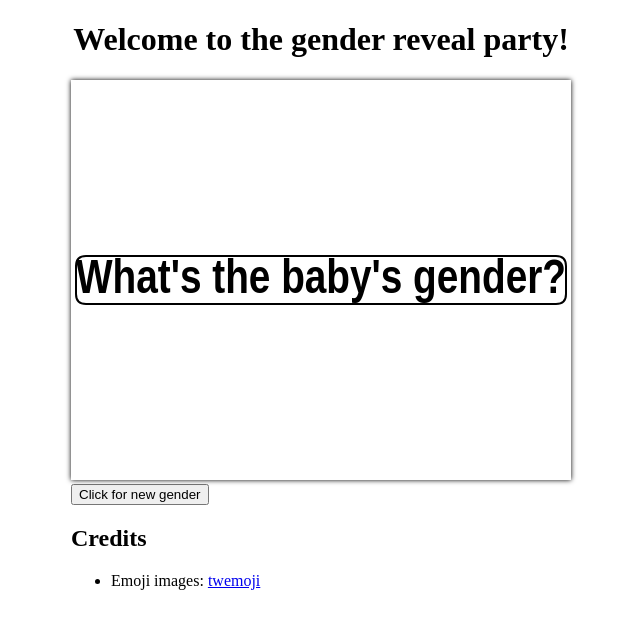
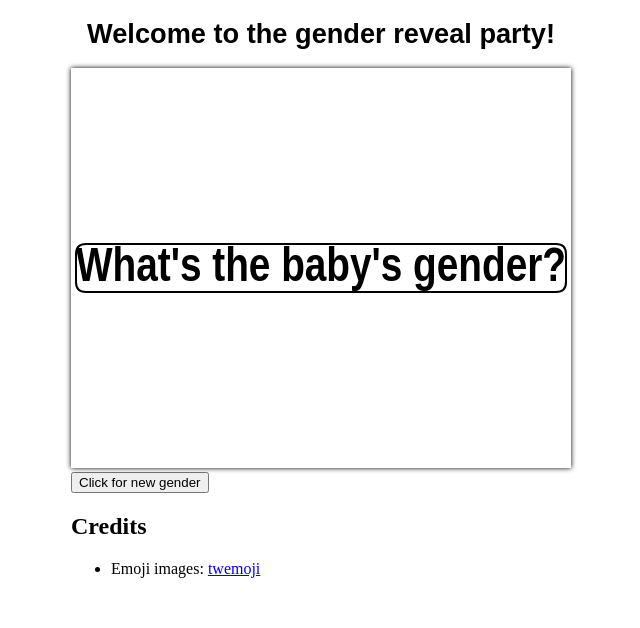
Before and after one commit to noelleleigh/emoji-gender-reveal, a website built with webpack: page src/index.html in a window 1280 px wide. Shown: the whole page, without its empty margins (319-959 px from the left). Built offline with nearby package versions, Linux system fonts and the light colour scheme; what twemoji would draw is missing.

Commit message:
Styled H1

```diff
--- a/src/index.css
+++ b/src/index.css
@@ -8,6 +8,11 @@ header {
   text-align: center;
 }
 
+h1 {
+  font-family: sans-serif;
+  font-size: 1.7em;
+}
+
 #canvas {
   width: 100%;
   box-shadow: 0 0 5px 0px black;
```
